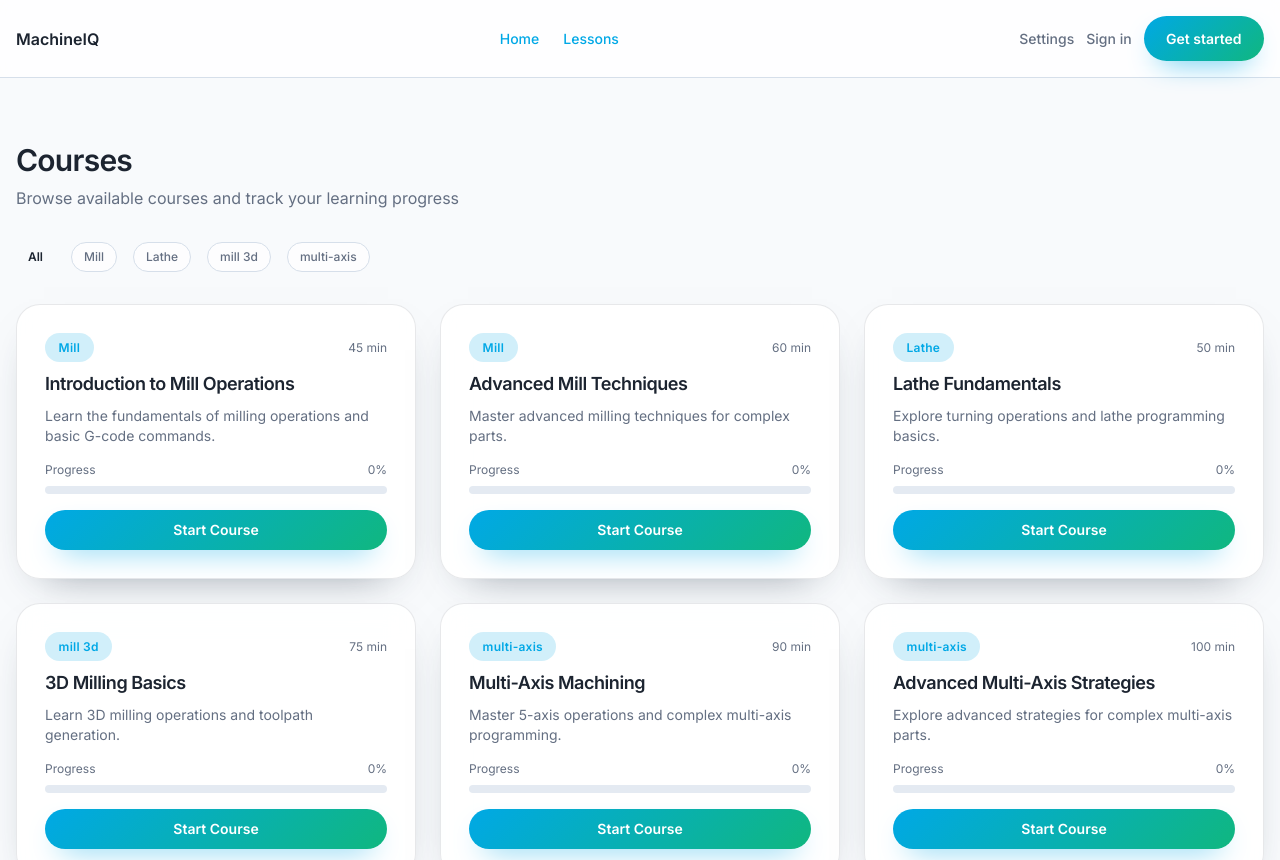
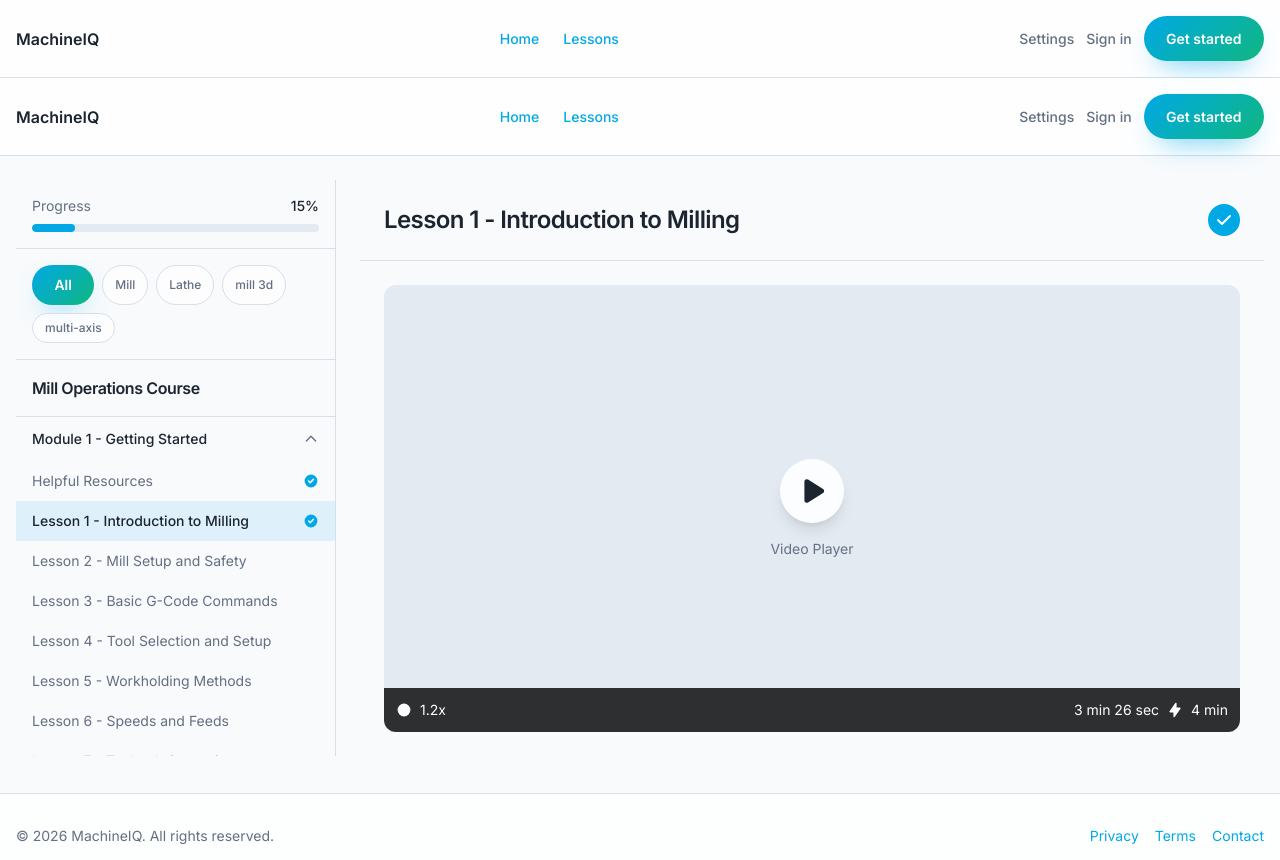
Before and after one commit to ENGIFLOW/MachineIQ, a Next.js app: page /lessons in a window 1280 px wide. Shown: the top 860 px of the page. Built offline with nearby package versions, Linux system fonts and the light colour scheme.

Commit message:
new format lessons

```diff
--- a/src/app/lessons/page.tsx
+++ b/src/app/lessons/page.tsx
@@ -1,10 +1,24 @@
-import { AppShell } from '@/components/layout/AppShell'
+import { UniversalHeader } from '@/components/layout/UniversalHeader'
+import Link from 'next/link'
 import LessonsPage from '@/components/lessons/page'
 
 export default function LessonsRoute() {
   return (
-    <AppShell>
-      <LessonsPage />
-    </AppShell>
+    <div className="min-h-screen flex flex-col">
+      <UniversalHeader />
+      <main className="flex-1 px-4 py-6">
+        <LessonsPage />
+      </main>
+      <footer className="border-t border-ink/10 bg-white/70 mt-auto">
+        <div className="mx-auto flex max-w-7xl flex-col gap-4 px-4 py-8 text-sm text-muted-ink sm:flex-row sm:items-center sm:justify-between">
+          <p>© {new Date().getFullYear()} MachineIQ. All rights reserved.</p>
+          <div className="flex gap-4">
+            <Link href="/privacy">Privacy</Link>
+            <Link href="/terms">Terms</Link>
+            <Link href="/contact">Contact</Link>
+          </div>
+        </div>
+      </footer>
+    </div>
   )
 }
--- a/src/components/lessons/page.tsx
+++ b/src/components/lessons/page.tsx
@@ -1,68 +1,101 @@
 'use client'
 
 import { useState } from 'react'
-import { Card } from '@/components/ui/Card'
 import { Button } from '@/components/ui/Button'
 
 type CourseType = 'all' | 'Mill' | 'Lathe' | 'mill 3d' | 'multi-axis'
 
+interface Lesson {
+  id: string
+  title: string
+  completed: boolean
+  duration: string
+}
+
+interface Module {
+  id: string
+  title: string
+  lessons: Lesson[]
+}
+
 interface Course {
   id: string
   title: string
-  description: string
-  duration: string
   type: CourseType
+  modules: Module[]
   progress: number
 }
 
 const mockCourses: Course[] = [
   {
     id: '1',
-    title: 'Introduction to Mill Operations',
-    description: 'Learn the fundamentals of milling operations and basic G-code commands.',
-    duration: '45 min',
+    title: 'Mill Operations Course',
     type: 'Mill',
-    progress: 0,
+    progress: 15,
+    modules: [
+      {
+        id: 'm1',
+        title: 'Module 1 - Getting Started',
+        lessons: [
+          { id: 'l1', title: 'Helpful Resources', completed: true, duration: '5 min' },
+          { id: 'l2', title: 'Lesson 1 - Introduction to Milling', completed: true, duration: '10 min' },
+          { id: 'l3', title: 'Lesson 2 - Mill Setup and Safety', completed: false, duration: '12 min' },
+          { id: 'l4', title: 'Lesson 3 - Basic G-Code Commands', completed: false, duration: '8 min' },
+          { id: 'l5', title: 'Lesson 4 - Tool Selection and Setup', completed: false, duration: '15 min' },
+          { id: 'l6', title: 'Lesson 5 - Workholding Methods', completed: false, duration: '10 min' },
+          { id: 'l7', title: 'Lesson 6 - Speeds and Feeds', completed: false, duration: '12 min' },
+          { id: 'l8', title: 'Lesson 7 - Toolpath Strategies', completed: false, duration: '9 min' },
+          { id: 'l9', title: 'Lesson 8 - Common Milling Challenges', completed: false, duration: '11 min' },
+          { id: 'l10', title: 'Lesson 9 - Advanced Milling Techniques', completed: false, duration: '14 min' },
+        ],
+      },
+    ],
   },
   {
     id: '2',
-    title: 'Advanced Mill Techniques',
-    description: 'Master advanced milling techniques for complex parts.',
-    duration: '60 min',
-    type: 'Mill',
+    title: 'Lathe Fundamentals Course',
+    type: 'Lathe',
     progress: 0,
+    modules: [
+      {
+        id: 'm1',
+        title: 'Module 1 - Basics',
+        lessons: [
+          { id: 'l1', title: 'Introduction to Lathe', completed: false, duration: '10 min' },
+          { id: 'l2', title: 'Lathe Operations', completed: false, duration: '15 min' },
+        ],
+      },
+    ],
   },
   {
     id: '3',
-    title: 'Lathe Fundamentals',
-    description: 'Explore turning operations and lathe programming basics.',
-    duration: '50 min',
-    type: 'Lathe',
+    title: '3D Milling Course',
+    type: 'mill 3d',
     progress: 0,
+    modules: [
+      {
+        id: 'm1',
+        title: 'Module 1 - 3D Basics',
+        lessons: [
+          { id: 'l1', title: '3D Milling Introduction', completed: false, duration: '12 min' },
+        ],
+      },
+    ],
   },
   {
     id: '4',
-    title: '3D Milling Basics',
-    description: 'Learn 3D milling operations and toolpath generation.',
-    duration: '75 min',
-    type: 'mill 3d',
-    progress: 0,
-  },
-  {
-    id: '5',
-    title: 'Multi-Axis Machining',
-    description: 'Master 5-axis operations and complex multi-axis programming.',
-    duration: '90 min',
+    title: 'Multi-Axis Machining Course',
     type: 'multi-axis',
     progress: 0,
+    modules: [
+      {
+        id: 'm1',
+        title: 'Module 1 - Multi-Axis Fundamentals',
+        lessons: [
+          { id: 'l1', title: 'Multi-Axis Introduction', completed: false, duration: '15 min' },
+        ],
       },
-  {
-    id: '6',
-    title: 'Advanced Multi-Axis Strategies',
-    description: 'Explore advanced strategies for complex multi-axis parts.',
-    duration: '100 min',
-    type: 'multi-axis',
-    progress: 0,
+    ],
   },
 ]
 
@@ -70,62 +103,214 @@ const filters: CourseType[] = ['all', 'Mill', 'Lathe', 'mill 3d', 'multi-axis']
 
 export default function LessonsPage() {
   const [activeFilter, setActiveFilter] = useState<CourseType>('all')
+  const [selectedCourse, setSelectedCourse] = useState<Course | null>(mockCourses[0])
+  const [selectedLesson, setSelectedLesson] = useState<Lesson | null>(
+    mockCourses[0]?.modules[0]?.lessons[1] || null
+  )
+  const [expandedModules, setExpandedModules] = useState<Set<string>>(new Set(['m1']))
 
   const filteredCourses =
     activeFilter === 'all'
       ? mockCourses
       : mockCourses.filter((course) => course.type === activeFilter)
 
+  const toggleModule = (moduleId: string) => {
+    const newExpanded = new Set(expandedModules)
+    if (newExpanded.has(moduleId)) {
+      newExpanded.delete(moduleId)
+    } else {
+      newExpanded.add(moduleId)
+    }
+    setExpandedModules(newExpanded)
+  }
+
+  const handleLessonClick = (course: Course, lesson: Lesson) => {
+    setSelectedCourse(course)
+    setSelectedLesson(lesson)
+  }
+
+  const currentCourse = selectedCourse || filteredCourses[0]
+  const overallProgress = currentCourse?.progress || 0
+
   return (
-    <div className="space-y-8">
+    <div className="flex h-[calc(100vh-14rem)] gap-6">
+      {/* Left Sidebar */}
+      <div className="w-80 flex-shrink-0 border-r border-ink/10 flex flex-col">
+        {/* Progress Bar */}
+        <div className="p-4 border-b border-ink/10">
           <div className="space-y-2">
-        <h1 className="text-3xl font-semibold text-ink">Courses</h1>
-        <p className="text-muted-ink">
-          Browse available courses and track your learning progress
-        </p>
+            <div className="flex items-center justify-between text-sm">
+              <span className="text-muted-ink">Progress</span>
+              <span className="font-medium text-ink">{overallProgress}%</span>
+            </div>
+            <div className="h-2 rounded-full bg-surface-strong overflow-hidden">
+              <div
+                className="h-full rounded-full bg-[hsl(var(--spark))] transition-all"
+                style={{ width: `${overallProgress}%` }}
+              />
+            </div>
+          </div>
         </div>
 
-      <div className="flex flex-wrap gap-4">
+        {/* Filters */}
+        <div className="p-4 border-b border-ink/10">
+          <div className="flex flex-wrap gap-2">
             {filters.map((filter) => (
               <Button
                 key={filter}
-            variant={activeFilter === filter ? 'default' : 'outline'}
+                variant={activeFilter === filter ? 'primary' : 'outline'}
                 size="sm"
-            onClick={() => setActiveFilter(filter)}
+                onClick={() => {
+                  setActiveFilter(filter)
+                  const firstCourse = filteredCourses.find((c) => c.type === filter) || filteredCourses[0]
+                  if (firstCourse) {
+                    setSelectedCourse(firstCourse)
+                    setSelectedLesson(firstCourse.modules[0]?.lessons[0] || null)
+                  }
+                }}
+                className="text-xs"
               >
                 {filter === 'all' ? 'All' : filter}
               </Button>
             ))}
           </div>
+        </div>
 
-      <div className="grid gap-6 md:grid-cols-2 lg:grid-cols-3">
-        {filteredCourses.map((course) => (
-          <Card key={course.id} className="space-y-4">
-            <div className="space-y-2">
+        {/* Course Title */}
+        <div className="p-4 border-b border-ink/10">
+          <h2 className="font-semibold text-ink">{currentCourse?.title}</h2>
+        </div>
+
+        {/* Modules and Lessons */}
+        <div className="flex-1 overflow-y-auto">
+          {currentCourse?.modules.map((module) => {
+            const isExpanded = expandedModules.has(module.id)
+            return (
+              <div key={module.id} className="border-b border-ink/10">
+                <button
+                  onClick={() => toggleModule(module.id)}
+                  className="w-full px-4 py-3 flex items-center justify-between hover:bg-surface/50 transition-colors"
+                >
+                  <span className="font-medium text-sm text-ink">{module.title}</span>
+                  <svg
+                    className={`w-4 h-4 text-muted-ink transition-transform ${
+                      isExpanded ? 'rotate-180' : ''
+                    }`}
+                    fill="none"
+                    stroke="currentColor"
+                    viewBox="0 0 24 24"
+                  >
+                    <path
+                      strokeLinecap="round"
+                      strokeLinejoin="round"
+                      strokeWidth={2}
+                      d="M19 9l-7 7-7-7"
+                    />
+                  </svg>
+                </button>
+                {isExpanded && (
+                  <div className="bg-surface/30">
+                    {module.lessons.map((lesson) => (
+                      <button
+                        key={lesson.id}
+                        onClick={() => handleLessonClick(currentCourse, lesson)}
+                        className={`w-full px-4 py-2.5 text-left text-sm transition-colors ${
+                          selectedLesson?.id === lesson.id
+                            ? 'bg-[hsl(var(--spark))]/10 text-ink font-medium'
+                            : 'text-muted-ink hover:bg-surface/50 hover:text-ink'
+                        }`}
+                      >
                         <div className="flex items-center justify-between">
-                <span className="badge">{course.type}</span>
-                <span className="text-xs text-muted-ink">{course.duration}</span>
+                          <span>{lesson.title}</span>
+                          {lesson.completed && (
+                            <svg
+                              className="w-4 h-4 text-[hsl(var(--spark))]"
+                              fill="currentColor"
+                              viewBox="0 0 20 20"
+                            >
+                              <path
+                                fillRule="evenodd"
+                                d="M10 18a8 8 0 100-16 8 8 0 000 16zm3.707-9.293a1 1 0 00-1.414-1.414L9 10.586 7.707 9.293a1 1 0 00-1.414 1.414l2 2a1 1 0 001.414 0l4-4z"
+                                clipRule="evenodd"
+                              />
+                            </svg>
+                          )}
                         </div>
-              <h3 className="text-lg font-semibold text-ink">{course.title}</h3>
-              <p className="text-sm text-muted-ink">{course.description}</p>
+                      </button>
+                    ))}
                   </div>
-            <div className="space-y-2">
-              <div className="flex items-center justify-between text-xs text-muted-ink">
-                <span>Progress</span>
-                <span>{course.progress}%</span>
+                )}
               </div>
-              <div className="h-2 rounded-full bg-surface-strong">
-                <div
-                  className="h-full rounded-full bg-[hsl(var(--spark))]"
-                  style={{ width: `${course.progress}%` }}
-                />
+            )
+          })}
         </div>
       </div>
-            <Button className="w-full" size="sm">
-              {course.progress > 0 ? 'Continue' : 'Start Course'}
-            </Button>
-          </Card>
-        ))}
+
+      {/* Right Main Content */}
+      <div className="flex-1 flex flex-col min-w-0">
+        {selectedLesson ? (
+          <>
+            {/* Lesson Header */}
+            <div className="flex items-center justify-between p-6 border-b border-ink/10">
+              <h1 className="text-2xl font-semibold text-ink">{selectedLesson.title}</h1>
+              {selectedLesson.completed && (
+                <div className="w-8 h-8 rounded-full bg-[hsl(var(--spark))] flex items-center justify-center">
+                  <svg
+                    className="w-5 h-5 text-white"
+                    fill="currentColor"
+                    viewBox="0 0 20 20"
+                  >
+                    <path
+                      fillRule="evenodd"
+                      d="M16.707 5.293a1 1 0 010 1.414l-8 8a1 1 0 01-1.414 0l-4-4a1 1 0 011.414-1.414L8 12.586l7.293-7.293a1 1 0 011.414 0z"
+                      clipRule="evenodd"
+                    />
+                  </svg>
+                </div>
+              )}
+            </div>
+
+            {/* Video Player */}
+            <div className="flex-1 p-6">
+              <div className="w-full h-full bg-surface-strong rounded-lg overflow-hidden relative">
+                <div className="absolute inset-0 flex items-center justify-center">
+                  <div className="text-center space-y-4">
+                    <div className="w-16 h-16 mx-auto rounded-full bg-white/90 flex items-center justify-center shadow-lg cursor-pointer hover:bg-white transition-colors">
+                      <svg
+                        className="w-8 h-8 text-ink ml-1"
+                        fill="currentColor"
+                        viewBox="0 0 20 20"
+                      >
+                        <path d="M6.3 2.841A1.5 1.5 0 004 4.11V15.89a1.5 1.5 0 002.3 1.269l9.344-5.89a1.5 1.5 0 000-2.538L6.3 2.84z" />
+                      </svg>
+                    </div>
+                    <p className="text-muted-ink text-sm">Video Player</p>
+                  </div>
+                </div>
+                {/* Video Controls Overlay */}
+                <div className="absolute bottom-0 left-0 right-0 bg-black/80 p-3 flex items-center justify-between text-white text-sm">
+                  <div className="flex items-center gap-2">
+                    <svg className="w-4 h-4" fill="currentColor" viewBox="0 0 20 20">
+                      <path d="M10 18a8 8 0 100-16 8 8 0 000 16zM9.555 7.168A1 1 0 008 8v4a1 1 0 001.555.832l3-2a1 1 0 000-1.664l-3-2z" />
+                    </svg>
+                    <span>1.2x</span>
+                  </div>
+                  <div className="flex items-center gap-2">
+                    <span>3 min 26 sec</span>
+                    <svg className="w-4 h-4" fill="currentColor" viewBox="0 0 20 20">
+                      <path d="M11.3 1.046A1 1 0 0112 2v5h4a1 1 0 01.82 1.573l-7 10A1 1 0 018 18v-5H4a1 1 0 01-.82-1.573l7-10a1 1 0 011.12-.38z" />
+                    </svg>
+                    <span>4 min</span>
+                  </div>
+                </div>
+              </div>
+            </div>
+          </>
+        ) : (
+          <div className="flex-1 flex items-center justify-center text-muted-ink">
+            Select a lesson to begin
+          </div>
+        )}
       </div>
     </div>
   )
```
Lines whose indentation alone changed are shown as unchanged.
